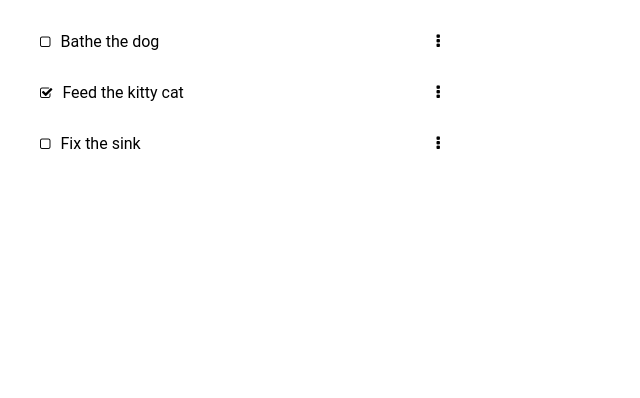
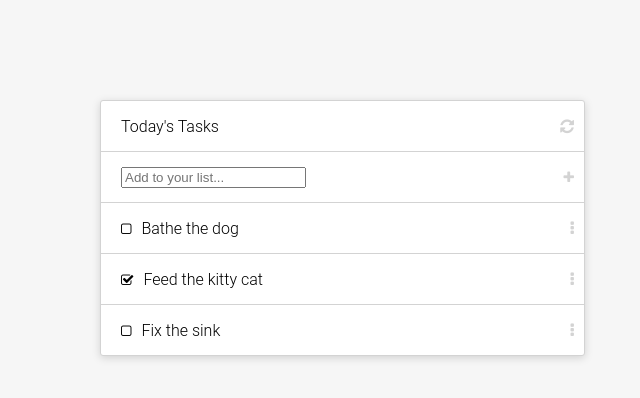
Before and after one commit to notlfish/To-Do-List, a website built with webpack: page src/index.html in a window 1280 px wide. Shown: the whole page, without its empty margins (0-640 px from the left). Built offline with nearby package versions, Linux system fonts and the light colour scheme.

Commit message:
Styled list

```diff
--- a/src/index.html
+++ b/src/index.html
@@ -6,7 +6,21 @@
     <title>To Do List</title>
 </head>
 <body>
-    <ul id="to-do-list">
-    </ul>
+    <div id="to-do-app">
+        <div class="app-entry">
+            <p>Today's Tasks</p>
+            <span class="gray-icon">
+                <i class="fa fa-refresh" aria-hidden="true"></i>
+            </span>
+        </div>
+        <form id="new-task" class="app-entry">
+            <input id="new-item" type="text" placeholder="Add to your list...">
+            <button id="submit-new-task" type="submit" class="gray-icon">
+                <i class="fa fa-plus" aria-hidden="true"></i>
+            </button>
+        </form>
+        <ul id="to-do-list">
+        </ul>
+    </div>
 </body>
 </html>
--- a/src/index.js
+++ b/src/index.js
@@ -11,6 +11,7 @@ class Task {
   render() {
     let taskContainer = document.createElement('li');
     taskContainer.classList.add('to-do-task');
+    taskContainer.classList.add('app-entry');
 
     let taskLeft = document.createElement('div');
     const taskCompleteButton = document.createElement('button');
@@ -28,10 +29,9 @@ class Task {
         '<i class="fa fa-square-o" aria-hidden="true"></i>';
     }
 
-
     const taskDrag = document.createElement('p');
     taskDrag.innerHTML = '<i class="fa fa-ellipsis-v" aria-hidden="true"></i>';
-    taskDrag.classList.add('task-drag');
+    taskDrag.classList.add('gray-icon');
 
     taskLeft.appendChild(taskCompleteButton);
     taskLeft.appendChild(taskDescription);
--- a/src/style.css
+++ b/src/style.css
@@ -1,7 +1,9 @@
 body {
   margin: 0;
   font-family: "Roboto", sans-serif;
-  font-size: 16px;
+  font-size: 1rem;
+  font-weight: 300;
+  background-color: #f6f6f6;
 }
 
 button {
@@ -14,19 +16,46 @@ button:hover {
   cursor: pointer;
 }
 
+li:last-child { border-bottom: none; }
+
+#to-do-app {
+  background-color: white;
+  width: 485px;
+  border: 1px lightgray solid;
+  border-radius: 3px;
+  box-shadow: 0px 2px 8px rgba(0,0,0,0.15);
+  box-sizing: border-box;
+  margin: 100px;
+}
+
 #to-do-list {
   list-style: none;
-  width: 400px;
+  padding: 0;
+  margin: 0;
+}
+
+.app-entry {
+  padding: 0 10px 0 20px;
+  display: flex;
+  align-items: center;
+  justify-content: space-between;
+  border-bottom: 1px lightgray solid;
+  height: 50px;
 }
 
 .to-do-task {
-  display: flex;
-  align-items: center;
-  justify-content: space-between;
+
 }
 
 .task-description {
-  align-self: flex-start;
   display: inline-block;
   margin-left: 10px;
 }
+
+.gray-icon {
+  color: lightgray;
+}
+
+.task-drag:hover {
+  color: black;
+}
```
Also changed, not shown: src/.#index.html (deleted, +0 -1 lines), 1 other file.
